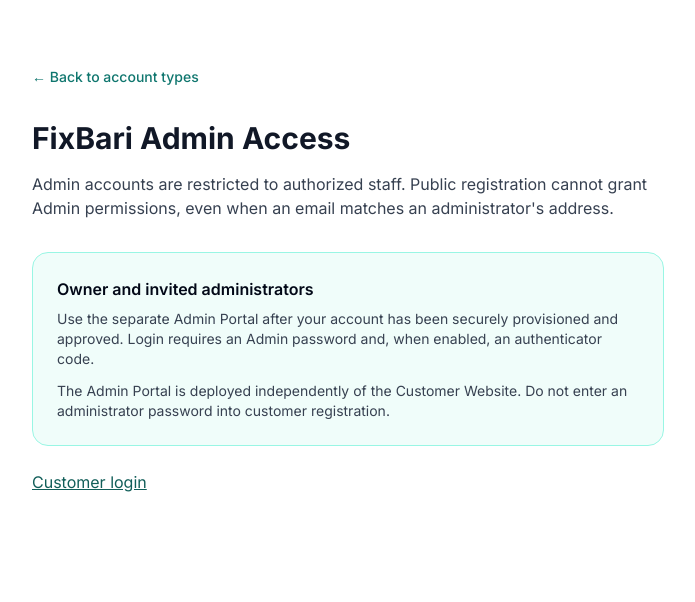
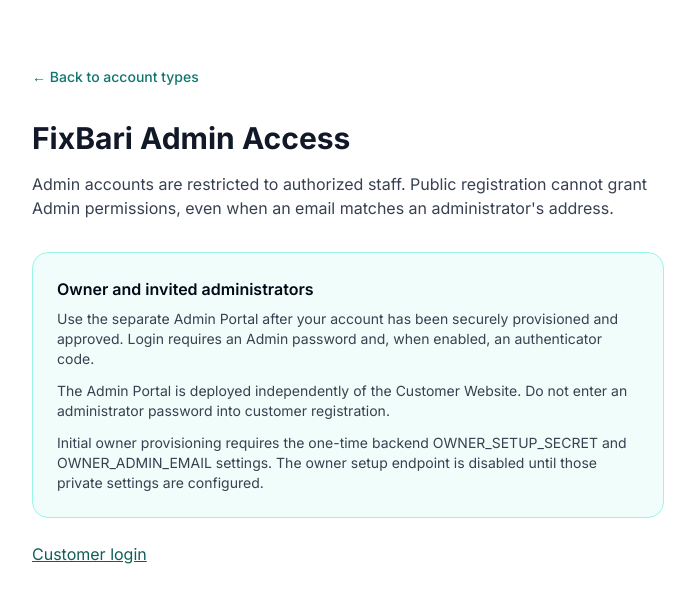
Before and after one commit to EMON-721/FixBari, a Next.js app in the folder apps/web/: page /admin-access in a window 1280 px wide. Shown: the top 602 px of the page, without its empty margins (292-987 px from the left). Built offline with nearby package versions, Linux system fonts and the light colour scheme; no server answers.

Commit message:
docs(ui): clarify protected owner provisioning prerequisites

```diff
--- a/apps/web/src/app/admin-access/page.tsx
+++ b/apps/web/src/app/admin-access/page.tsx
@@ -13,6 +13,7 @@ export default function AdminAccessPage() {
       <h2 className="font-semibold">Owner and invited administrators</h2>
       <p className="mt-2 text-sm text-gray-700">Use the separate Admin Portal after your account has been securely provisioned and approved. Login requires an Admin password and, when enabled, an authenticator code.</p>
       <p className="mt-3 text-sm text-gray-700">The Admin Portal is deployed independently of the Customer Website. Do not enter an administrator password into customer registration.</p>
+      <p className="mt-3 text-sm text-gray-700">Initial owner provisioning requires the one-time backend OWNER_SETUP_SECRET and OWNER_ADMIN_EMAIL settings. The owner setup endpoint is disabled until those private settings are configured.</p>
     </div>
     <Link href="/login" className="mt-6 inline-block text-teal-800 underline">Customer login</Link>
   </main>;
```
